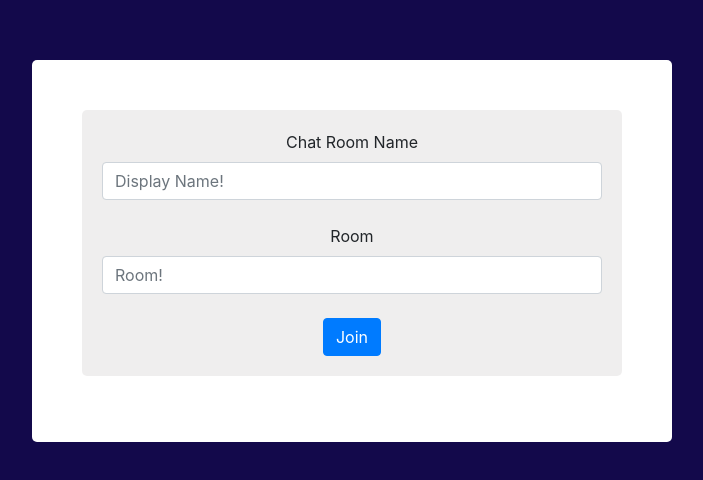
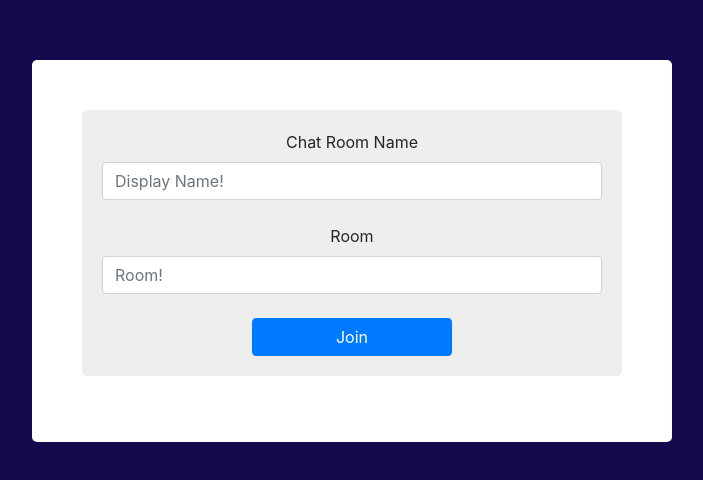
Before and after one commit to milladAyoubi/Chat-Application, a website: page public/index.html in a window 1280 px wide. Shown: the part 196-676 px from the top of the page, without its empty margins (288-991 px from the left). Drawn offline with nearby package versions, Linux system fonts and the light colour scheme.

Commit message:
Redirecting From Form Page To ChatRoom

```diff
--- a/public/index.css
+++ b/public/index.css
@@ -18,3 +18,7 @@ body {
     border-radius: 5px;
     padding: 20px;
 }
+
+.btn {
+    width: 40%;
+}
--- a/public/index.html
+++ b/public/index.html
@@ -18,11 +18,13 @@
 
 
             <div class="form-group">
-                <label>Chat Room Name</label>
-                <input type="text" name="username" placeholder="Display Name!" class="form-control" required>
-                <br> <label>Room</label>
-                <input type="text" name="room" placeholder="Room!" class="form-control" required>
-                <br><button class=" btn btn-primary">Join</button>
+                <form action="./chatRoom.html">
+                    <label>Chat Room Name</label>
+                    <input type="text" name="username" placeholder="Display Name!" class="form-control" required>
+                    <br> <label>Room</label>
+                    <input type="text" name="room" placeholder="Room!" class="form-control" required>
+                    <br><button class=" btn btn-primary">Join</button>
+                </form>
             </div>
 
 
```
